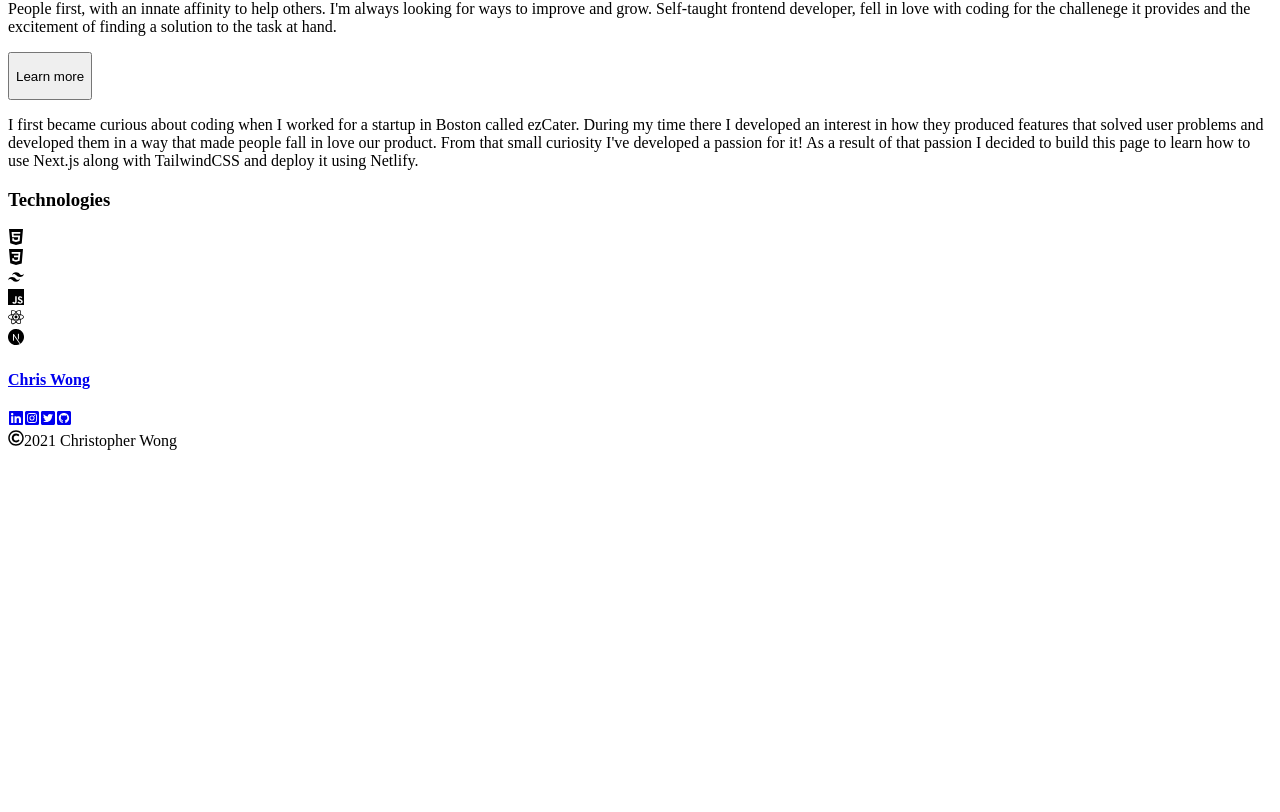
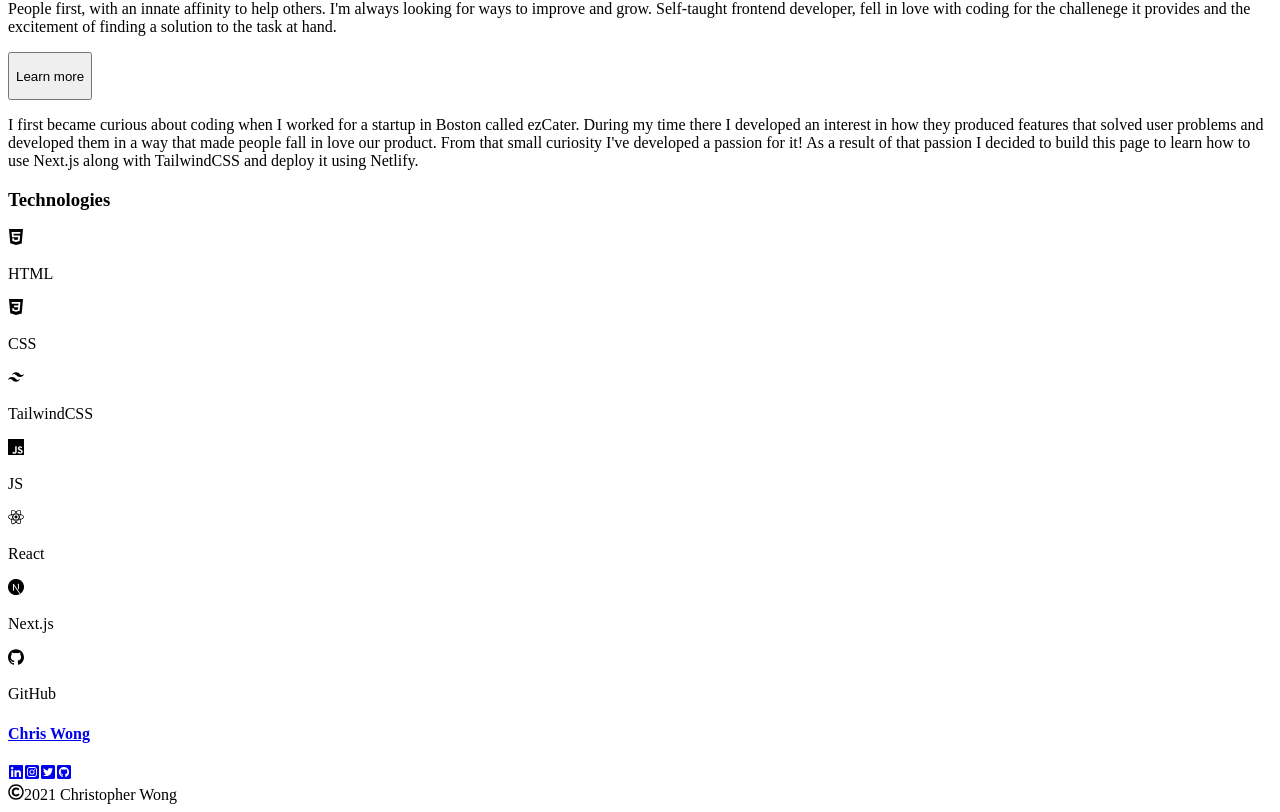
Before and after one commit to sirhcCodes/prime, a Next.js app: page / in a window 1280 px wide. Shown: the part 443-1255 px from the top of the page. Before the commit the page ends 901 px from the top, so only its background shows below. Built offline with nearby package versions, Linux system fonts and the light colour scheme.

Commit message:
Added GitHub icon & Styling update

```diff
--- a/components/technologies.js
+++ b/components/technologies.js
@@ -5,32 +5,43 @@ import {
   SiJavascript,
   SiReact,
   SiNextDotJs,
+  SiGithub,
 } from 'react-icons/si';
 
 const Technologies = () => {
-  const technologyStyles = ' h-12 w-12 text-gray-600';
+  const technologyStyles = 'block h-12 w-12 text-gray-600 mx-auto';
 
   return (
     <div>
       <h3 className='text-center text-2xl font-bold mb-4'>Technologies</h3>
-      <div className='grid grid-cols-2 md:grid-cols-3 lg:grid-cols-6 justify-items-center	gap-8 mb-8 text-center'>
+      <div className='grid grid-cols-2 md:grid-cols-3 xl:grid-cols-7 justify-items-center gap-x-16 gap-y-8 mb-8 '>
         <div>
           <SiHtml5 className={technologyStyles} />
+          <p>HTML</p>
         </div>
         <div>
           <SiCss3 className={technologyStyles} />
+          <p>CSS</p>
         </div>
         <div>
           <SiTailwindcss className={technologyStyles} />
+          <p>TailwindCSS</p>
         </div>
         <div>
           <SiJavascript className={technologyStyles} />
+          <p>JS</p>
         </div>
         <div>
           <SiReact className={technologyStyles} />
+          <p>React</p>
         </div>
         <div>
           <SiNextDotJs className={technologyStyles} />
+          <p>Next.js</p>
+        </div>
+        <div>
+          <SiGithub className={technologyStyles} />
+          <p>GitHub</p>
         </div>
       </div>
     </div>
```
